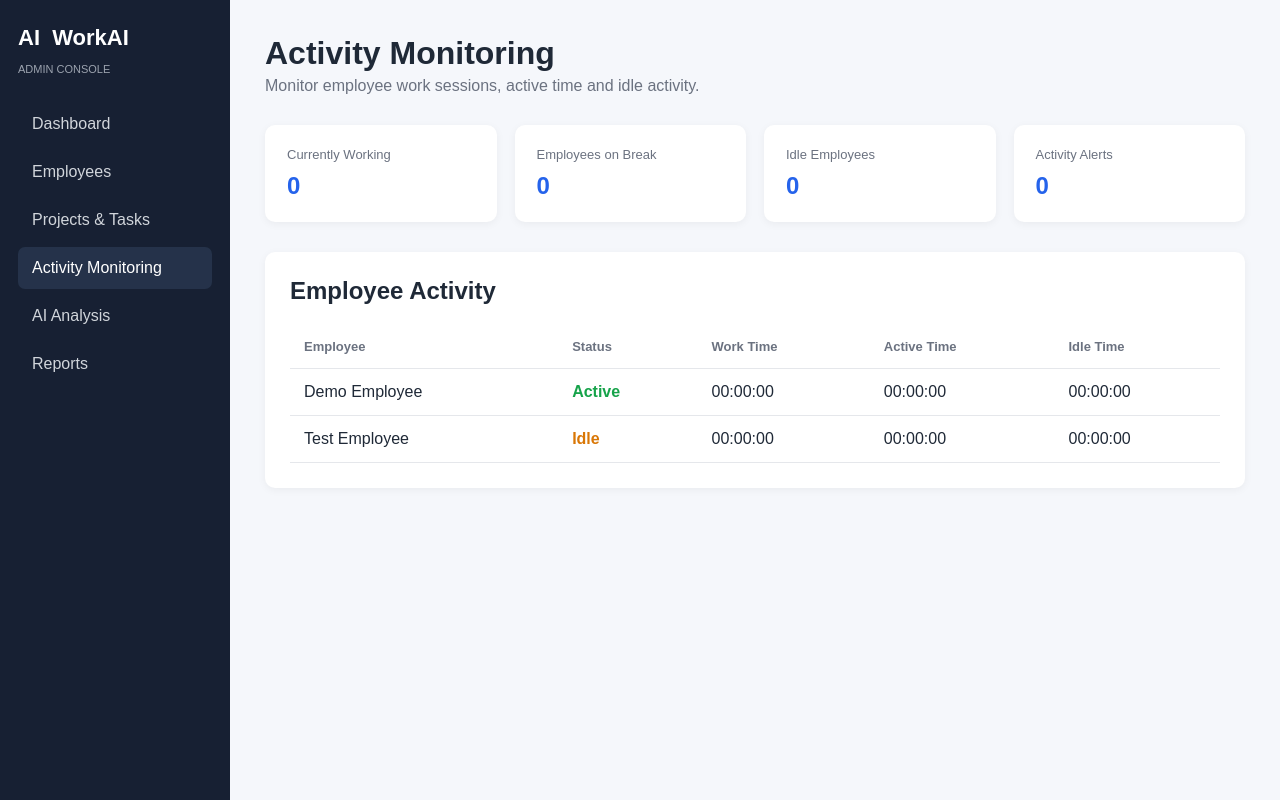
After one commit to muskan-anjum/employee-activity-tracker, a Flask app: page /admin/activity in a window 1280 px wide. The commit adds this page. Run offline with Flask 3, Linux system fonts and the light colour scheme; a user stored in the database is signed in.

Commit message:
Add admin activity monitoring page

```diff
--- a/routes/dashboard.py
+++ b/routes/dashboard.py
@@ -181,3 +181,11 @@ def start_work():
 
     flash("Work session started successfully.", "success")
     return redirect(url_for("dashboard.employee_dashboard"))
+@dashboard_bp.route("/admin/activity")
+@login_required
+@role_required("admin")
+def admin_activity():
+    return render_template(
+        "admin_activity.html",
+        user=current_user
+    )
--- /dev/null
+++ b/templates/admin_activity.html
@@ -0,0 +1,246 @@
+<!DOCTYPE html>
+<html lang="en">
+<head>
+    <meta charset="UTF-8">
+    <meta name="viewport" content="width=device-width, initial-scale=1.0">
+    <title>Activity Monitoring | WorkAI</title>
+
+    <style>
+        * {
+            box-sizing: border-box;
+            margin: 0;
+            padding: 0;
+            font-family: Arial, sans-serif;
+        }
+
+        body {
+            background: #f5f7fb;
+            color: #1f2937;
+        }
+
+        .sidebar {
+            position: fixed;
+            width: 230px;
+            height: 100vh;
+            background: #172033;
+            color: white;
+            padding: 25px 18px;
+        }
+
+        .brand {
+            font-size: 22px;
+            font-weight: bold;
+            margin-bottom: 12px;
+        }
+
+        .admin-label {
+            font-size: 11px;
+            color: #9ca3af;
+            margin-bottom: 28px;
+        }
+
+        .nav-item {
+            padding: 12px 14px;
+            margin-bottom: 6px;
+            border-radius: 7px;
+            cursor: pointer;
+            color: #d1d5db;
+        }
+
+        .nav-item:hover,
+        .nav-item.active {
+            background: #25324a;
+            color: white;
+        }
+
+        .main {
+            margin-left: 230px;
+            padding: 35px;
+        }
+
+        h1 {
+            margin-bottom: 5px;
+        }
+
+        .subtitle {
+            color: #6b7280;
+            margin-bottom: 30px;
+        }
+
+        .cards {
+            display: grid;
+            grid-template-columns: repeat(4, 1fr);
+            gap: 18px;
+            margin-bottom: 30px;
+        }
+
+        .card {
+            background: white;
+            padding: 22px;
+            border-radius: 10px;
+            box-shadow: 0 2px 8px rgba(0,0,0,0.05);
+        }
+
+        .card p {
+            color: #6b7280;
+            font-size: 13px;
+        }
+
+        .card h2 {
+            margin-top: 10px;
+            color: #2563eb;
+        }
+
+        .activity-box {
+            background: white;
+            padding: 25px;
+            border-radius: 10px;
+            box-shadow: 0 2px 8px rgba(0,0,0,0.05);
+        }
+
+        table {
+            width: 100%;
+            border-collapse: collapse;
+            margin-top: 20px;
+        }
+
+        th, td {
+            text-align: left;
+            padding: 14px;
+            border-bottom: 1px solid #e5e7eb;
+        }
+
+        th {
+            color: #6b7280;
+            font-size: 13px;
+        }
+
+        .active-status {
+            color: #16a34a;
+            font-weight: bold;
+        }
+
+        .idle-status {
+            color: #d97706;
+            font-weight: bold;
+        }
+
+        @media(max-width: 900px) {
+            .cards {
+                grid-template-columns: repeat(2, 1fr);
+            }
+        }
+    </style>
+</head>
+
+<body>
+
+<aside class="sidebar">
+
+    <div class="brand">AI&nbsp; WorkAI</div>
+    <div class="admin-label">ADMIN CONSOLE</div>
+
+    <div class="nav-item"
+         onclick="window.location.href='/admin/dashboard'">
+        Dashboard
+    </div>
+
+    <div class="nav-item"
+         onclick="window.location.href='/admin/employees'">
+        Employees
+    </div>
+
+    <div class="nav-item"
+         onclick="window.location.href='/admin/projects'">
+        Projects & Tasks
+    </div>
+
+    <div class="nav-item active">
+        Activity Monitoring
+    </div>
+
+    <div class="nav-item">AI Analysis</div>
+
+    <div class="nav-item">Reports</div>
+
+</aside>
+
+
+<main class="main">
+
+    <h1>Activity Monitoring</h1>
+
+    <p class="subtitle">
+        Monitor employee work sessions, active time and idle activity.
+    </p>
+
+
+    <div class="cards">
+
+        <div class="card">
+            <p>Currently Working</p>
+            <h2>0</h2>
+        </div>
+
+        <div class="card">
+            <p>Employees on Break</p>
+            <h2>0</h2>
+        </div>
+
+        <div class="card">
+            <p>Idle Employees</p>
+            <h2>0</h2>
+        </div>
+
+        <div class="card">
+            <p>Activity Alerts</p>
+            <h2>0</h2>
+        </div>
+
+    </div>
+
+
+    <div class="activity-box">
+
+        <h2>Employee Activity</h2>
+
+        <table>
+
+            <thead>
+                <tr>
+                    <th>Employee</th>
+                    <th>Status</th>
+                    <th>Work Time</th>
+                    <th>Active Time</th>
+                    <th>Idle Time</th>
+                </tr>
+            </thead>
+
+            <tbody>
+
+                <tr>
+                    <td>Demo Employee</td>
+                    <td class="active-status">Active</td>
+                    <td>00:00:00</td>
+                    <td>00:00:00</td>
+                    <td>00:00:00</td>
+                </tr>
+
+                <tr>
+                    <td>Test Employee</td>
+                    <td class="idle-status">Idle</td>
+                    <td>00:00:00</td>
+                    <td>00:00:00</td>
+                    <td>00:00:00</td>
+                </tr>
+
+            </tbody>
+
+        </table>
+
+    </div>
+
+</main>
+
+</body>
+</html>
--- a/templates/admin_dashboard.html
+++ b/templates/admin_dashboard.html
@@ -307,7 +307,7 @@
     <div class="nav-item active">Dashboard</div>
     <div class="nav-item" onclick="window.location.href='/admin/employees'">Employees</div>
     <div class="nav-item" onclick="window.location.href='/admin/projects'">Projects & Tasks</div>
-    <div class="nav-item">Activity Monitoring</div>
+    <div class="nav-item" onclick="window.location.href='/admin/activity'">Activity Monitoring</div>
     <div class="nav-item">AI Analysis</div>
     <div class="nav-item">Reports</div>
 
```
